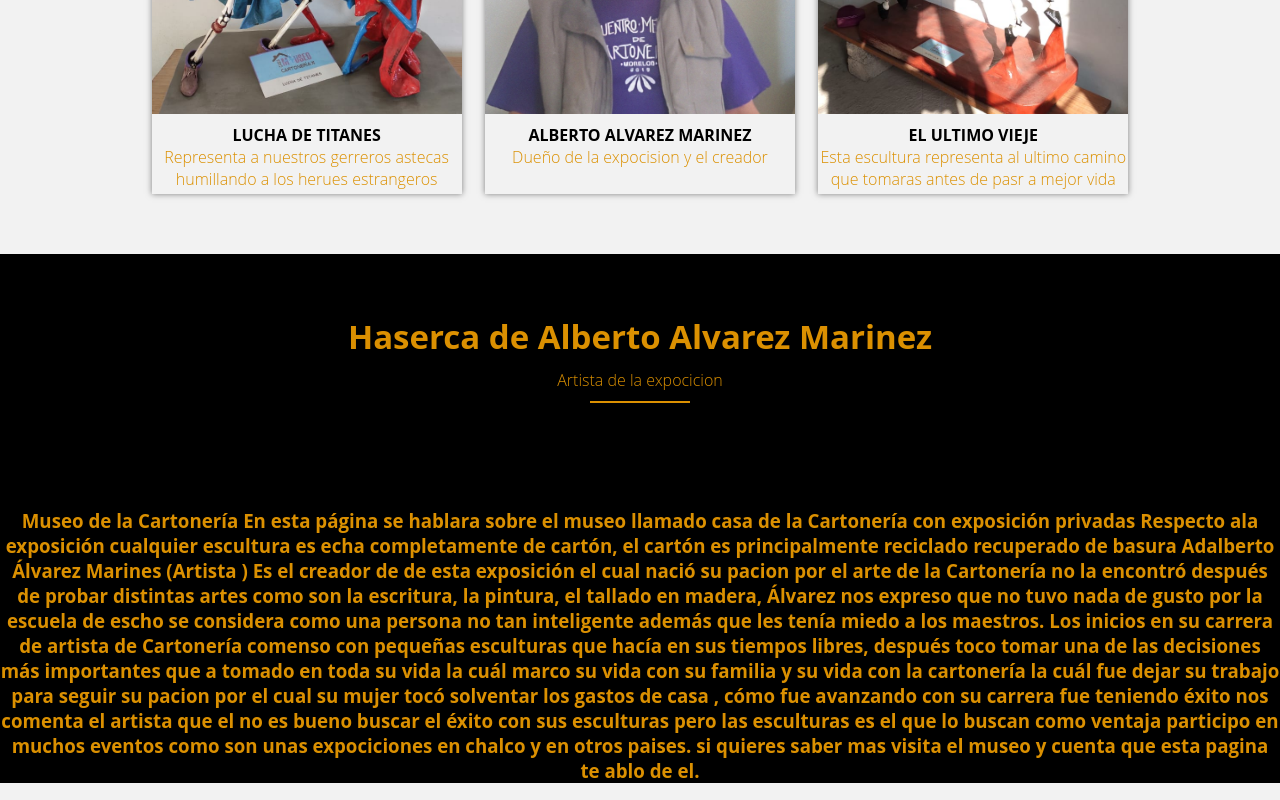
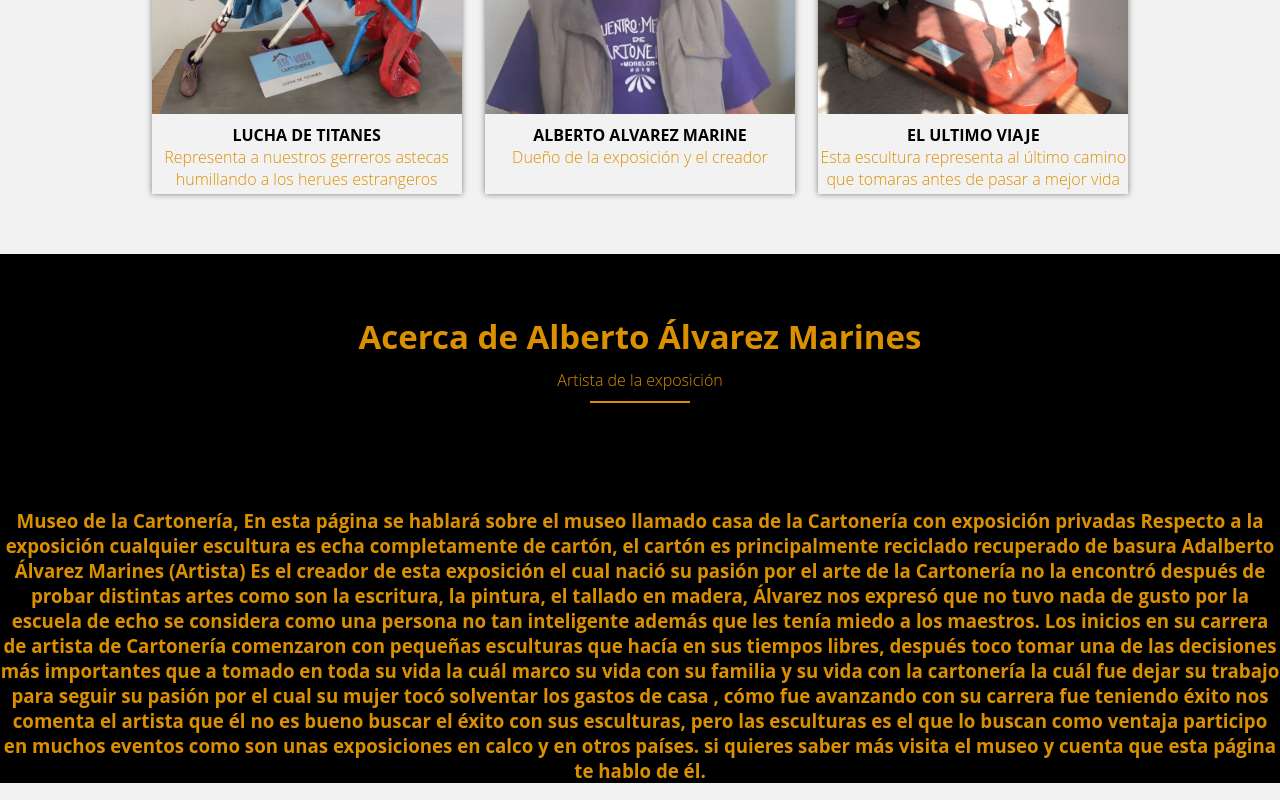
Before and after one commit to GPALuis/Museo-Casa-de-la-Cartoneria-Ayotzingo, a plain HTML site: page index.html in a window 1280 px wide. Shown: the part 1000-1800 px from the top of the page. Drawn offline with Linux system fonts and the light colour scheme.

Commit message:
Add files via upload

```diff
--- a/index.html
+++ b/index.html
@@ -1,10 +1,8 @@
 <!DOCTYPE html>
 <html lang="en">
-<!-- Hi, this is a template free, please suscribe to my chanel
-AlexCG Design, Thank you, I hope this template helps you -->
+<!-- Inicio de mi codigo html -->
 
-<head>
-    <meta charset="UTF-8">
+<head>  <!-- vinculando mis codigos de ccs para dar diseño al html-->
     <meta name="viewport" content="width=device-width, initial-scale=1.0">
     <meta http-equiv="X-UA-Compatible" content="ie=edge">
     <title>Casa de la cartoneria Atotzingo</title>
@@ -12,21 +10,20 @@ AlexCG Design, Thank you, I hope this template helps you -->
     <link rel="stylesheet" href="https://use.fontawesome.com/releases/v5.3.1/css/all.css"
         integrity="sha384-mzrmE5qonljUremFsqc01SB46JvROS7bZs3IO2EmfFsd15uHvIt+Y8vEf7N7fWAU" crossorigin="anonymous">
 </head>
-
+<!--creando clases para que las tomen los hijos de esta clase-->
 <body class="hidden">
     <div class="centrado" id="onload">
         <div class="lds-facebook">
-            <div></div>
-            <div></div>
-            <div></div>
         </div>
     </div>
     <header>
+        <!--asignando los contenidos de las clases -->
         <nav id="nav" class="nav1">
             <div class="contenedor-nav">
                 <div class="logo">
                     <img src="img/icono.png"  alt="">
                 </div>
+                <!--ceando enlaces para mandar a los distintos apartados de la pagina web-->
                 <div class="enlaces" id="enlaces">
                     <a href="#" id="enlace-inicio" class="btn-header">Inicio</a>
                     <a href="#" id="enlace-equipo" class="btn-header">Equipo</a>
@@ -34,17 +31,20 @@ AlexCG Design, Thank you, I hope this template helps you -->
                     <a href="#" id="enlace-trabajo" class="btn-header">Trabajos</a>
                     <a href="#" id="enlace-contacto" class="btn-header">Contacto</a>
                 </div>
+
                 <div class="icono" id="open">
                     <span>&#9776;</span>
                 </div>
             </div>
         </nav>
+        <!--Asignando los atributos de la clase textos -->
         <div class="textos">
             <h1>CASA DE LA CARTONERIA</h1>
             <h2>Museo expocision privada</h2>
         </div>
     </header>
     <main>
+        <!--asignando atributos de la classe tem contenedor-->
         <section class="team contenedor" id="equipo">
             <h3>AUTOR DE LA EXPOCISION</h3>
             <p class="after">Conoce a esta persona tan increible</p>
@@ -58,30 +58,33 @@ AlexCG Design, Thank you, I hope this template helps you -->
                         <p>Representa a nuestros gerreros astecas humillando a los herues estrangeros</p>
                     </div>
                 </div>
+                <!--asignando atributos de la clase content-card-->
                 <div class="content-card">
                     <div class="people">
                         <img src="img/artistas .jpg" alt="">
                     </div>
+                    <!--Asignando atributos a mi clase texto-tem-->
                     <div class="texto-team">
-                        <h4>ALBERTO ALVAREZ MARINEZ</h4>
-                        <p>Dueño de la expocision y el creador</p>
+                        <h4>ALBERTO ALVAREZ MARINE</h4>
+                        <p>Dueño de la exposición y el creador</p>
                     </div>
                 </div>
+                <!--este es mi contenedor de mis imagenes -->
                 <div class="content-card">
                     <div class="people">
                         <img src="img/-3.jpg" alt="">
                     </div>
                     <div class="texto-team">
-                        <h4>EL ULTIMO VIEJE</h4>
-                        <p>Esta escultura representa al ultimo camino que tomaras antes de pasr a mejor vida</p>
+                        <h4>EL ULTIMO VIAJE</h4>
+                        <p>Esta escultura representa al último camino que tomaras antes de pasar a mejor vida</p>
                     </div>
                 </div>
             </div>
         </section>
         <section class="about" id="servicio">
             <div class="contenedor">
-                <h3>Haserca de Alberto Alvarez Marinez</h3>
-                <p class="after">Artista de la expocicion </p>
+                <h3>Acerca de Alberto Álvarez Marines</h3>
+                <p class="after">Artista de la exposición </p>
                 <div class="servicios">
                     <div class="caja-servicios">
 
@@ -89,23 +92,25 @@ AlexCG Design, Thank you, I hope this template helps you -->
                 </div>
             </div>
         </section>
+        <!--Asignando el contenido de mi clase info -->
         <section class="informacion"id="informacio">
         <div class="info">
             <center>
-                <h3>Museo de la Cartonería
-                    En esta página se hablara sobre el museo llamado casa de la Cartonería con exposición privadas Respecto ala exposición cualquier escultura es echa completamente de cartón, el cartón es principalmente reciclado recuperado de basura
-                    Adalberto Álvarez Marines (Artista )
-                    Es el creador de de esta exposición el cual nació su pacion por el arte de la Cartonería no la
+                <h3>Museo de la Cartonería,
+                    En esta página se hablará sobre el museo llamado casa de la Cartonería con exposición privadas Respecto a la exposición cualquier escultura es echa completamente de cartón, el cartón es principalmente reciclado recuperado de basura
+                    Adalberto Álvarez Marines (Artista)
+                    Es el creador de esta exposición el cual nació su pasión por el arte de la Cartonería no la
                     encontró después de probar distintas artes como son la escritura, la pintura, el tallado en
-                    madera, Álvarez nos expreso que no tuvo nada de gusto por la escuela de escho se considera
+                    madera, Álvarez nos expresó que no tuvo nada de gusto por la escuela de echo se considera
                     como una persona no tan inteligente además que les tenía miedo a los maestros.
-                    Los inicios en su carrera de artista de Cartonería comenso con pequeñas esculturas que hacía
+                    Los inicios en su carrera de artista de Cartonería comenzaron con pequeñas esculturas que hacía
                     en sus tiempos libres, después toco tomar una de las decisiones más importantes que a
                     tomado en toda su vida la cuál marco su vida con su familia y su vida con la cartonería la cuál
-                    fue dejar su trabajo para seguir su pacion por el cual su mujer tocó solventar los gastos de casa
-                    , cómo fue avanzando con su carrera fue teniendo éxito nos comenta el artista que el no es
-                    bueno buscar el éxito con sus esculturas pero las esculturas es el que lo buscan como ventaja
-                    participo en muchos eventos como son unas expociciones en chalco y en otros paises. si quieres saber mas visita el museo y cuenta que esta pagina te ablo de el.
+                    fue dejar su trabajo para seguir su pasión por el cual su mujer tocó solventar los gastos de casa
+                    , cómo fue avanzando con su carrera fue teniendo éxito nos comenta el artista que él no es
+                    bueno buscar el éxito con sus esculturas, pero las esculturas es el que lo buscan como ventaja
+                    participo en muchos eventos como son unas exposiciones en calco y en otros países. si quieres saber más visita el museo y cuenta que esta página te hablo de él.
+
                 </h3>
                 </center>
         </div>
@@ -114,6 +119,7 @@ AlexCG Design, Thank you, I hope this template helps you -->
             <p class="after">Hacemos de algo simple algo extraordinario</p>
             <div class="botones-work">
                 <ul>
+                    <!--animasion para navegar entre mis imagenes -->
                     <li class="filter active" data-nombre='todos'>Todos</li>
                     <li class="filter" data-nombre='diseño'>Alebrijes</li>
                     <li class="filter" data-nombre='programacion'>Esqueletos</li>
@@ -182,7 +188,7 @@ AlexCG Design, Thank you, I hope this template helps you -->
                         <img src="img/mueble2.jpg" alt="">
                     </div>
                     <div class="textos-work">
-                        <h4>Florero echo con carton</h4>
+                        <h4>Florero hecho con carton</h4>
                     </div>
                 </div>
                 <div class="cont-work marketing">
@@ -200,6 +206,7 @@ AlexCG Design, Thank you, I hope this template helps you -->
     <footer id="contacto">
         <div class="footer contenedor">
             <div class="marca-logo">
+                <!--Agregacion de mi mapa de google maps-->
                 <center>
                 <font color="white"size="8"><h4>UBICACION</h4></font>
                 <iframe src="https://www.google.com/maps/embed?pb=!1m17!1m12!1m3!1d941.9130798542642!2d-98.93035473047746!3d19.210382265304464!2m3!1f0!2f0!3f0!3m2!1i1024!2i768!4f13.1!3m2!1m1!2zMTnCsDEyJzM3LjQiTiA5OMKwNTUnNDcuMCJX!5e0!3m2!1ses-419!2smx!4v1701574003581!5m2!1ses-419!2smx" width="459" height="400" style="border:0;" allowfullscreen="" loading="lazy" referrerpolicy="no-referrer-when-downgrade"></iframe>
@@ -210,6 +217,7 @@ AlexCG Design, Thank you, I hope this template helps you -->
                 </center>
             </div>
         </div>    </footer>
+        <!--enlasando mis partes de java escrip-->
     <script src="js/jquery.js"></script>
     <script src="js/main.js"></script>
     <script src="js/filtro.js"></script>
--- a/js/filtro.js
+++ b/js/filtro.js
@@ -1,3 +1,4 @@
+//creacion de filtros
 $(function () {
     $('.filter').click(function () {
         $(this).addClass('active').siblings().removeClass('active');
@@ -9,7 +10,7 @@ $(function () {
             $('.cont-work').filter('.' + valor).show('1000');
         }
     });
-
+//animaciones de navegacion de las partes de las paginas web
     let equipo = $('#equipo').offset().top,
         servicio = $('#servicio').offset().top,
         trabajo = $('#trabajo').offset().top,
@@ -21,7 +22,7 @@ $(function () {
         trabajo = $('#trabajo').offset().top,
         contacto = $('#contacto').offset().top;
     });
-
+//enlaces
     $('#enlace-inicio').on('click', function(e){
         e.preventDefault();
         $('html, body').animate({
```
Also changed, not shown: estilos.css (+18 -11 lines).
